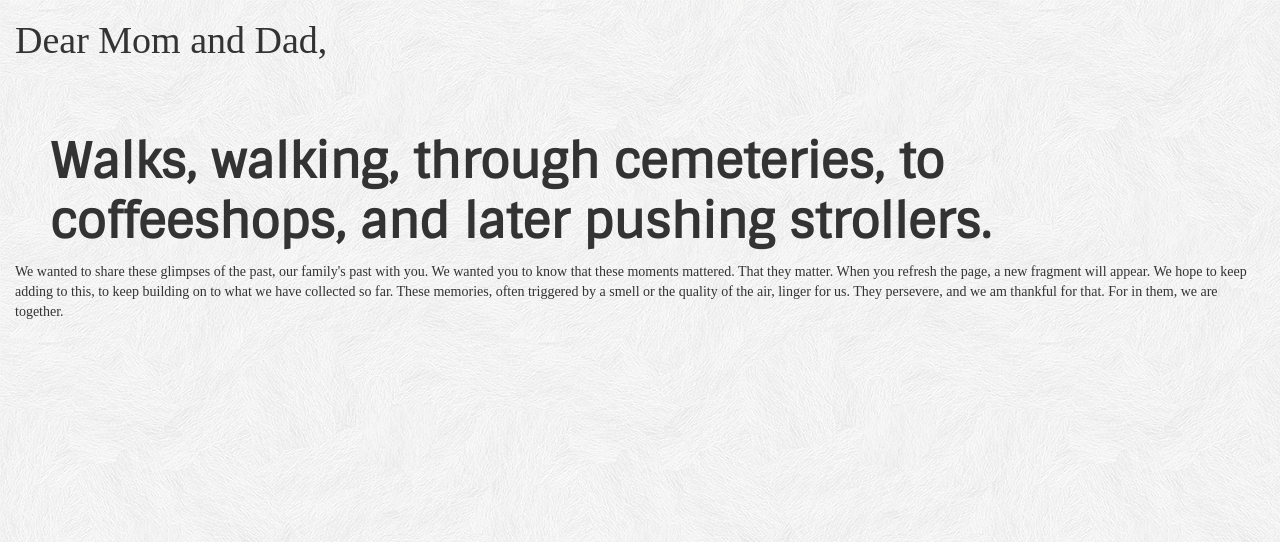
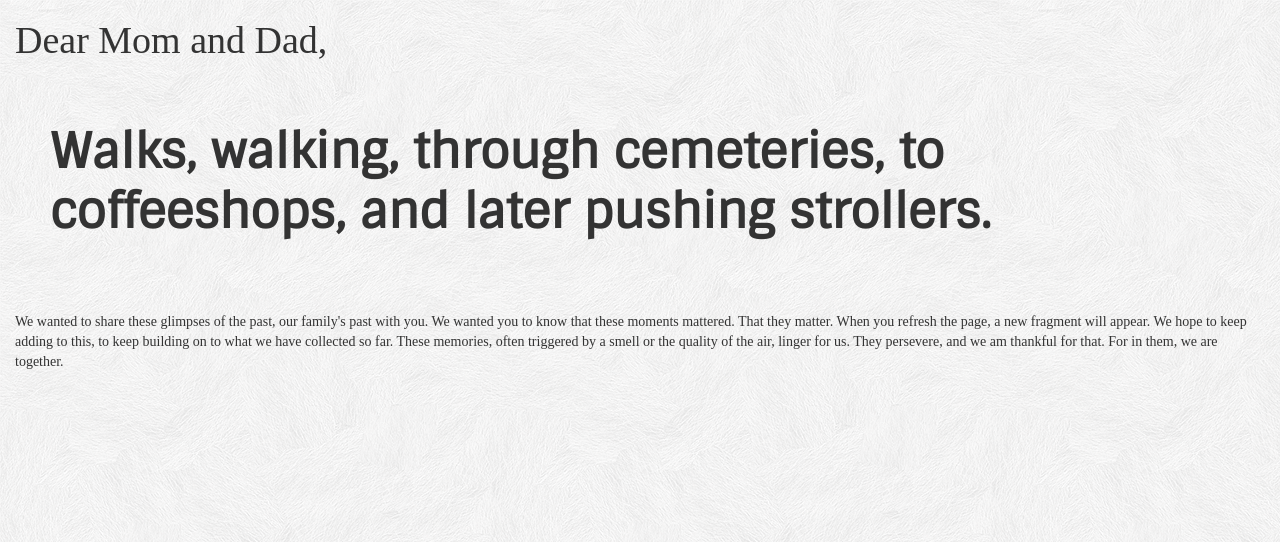
Before and after one commit to linzster/retrospected, a PHP site: page / in a window 1280 px wide. Shown: the top 542 px of the page. Run offline with PHP 8.4, Linux system fonts and the light colour scheme; some libraries are stand-ins or nearby versions; some web fonts are replaced.

Commit message:
tweak spacing

```diff
--- a/assets/css/local.css
+++ b/assets/css/local.css
@@ -26,6 +26,7 @@ font-weight: 700;
 line-height: 60px;
 margin-left: 20px;
 min-height: 1px;
-padding-top: 40px;
+padding-top: 30px;
+padding-bottom:60px;
 
 }
```
